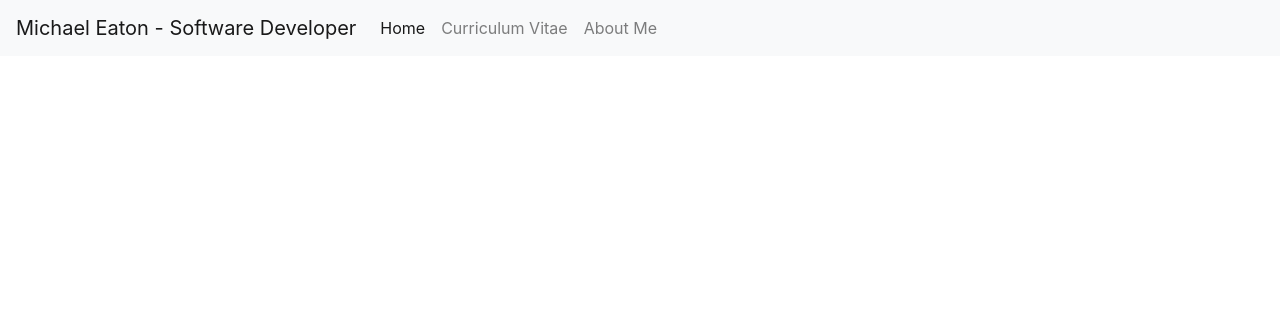
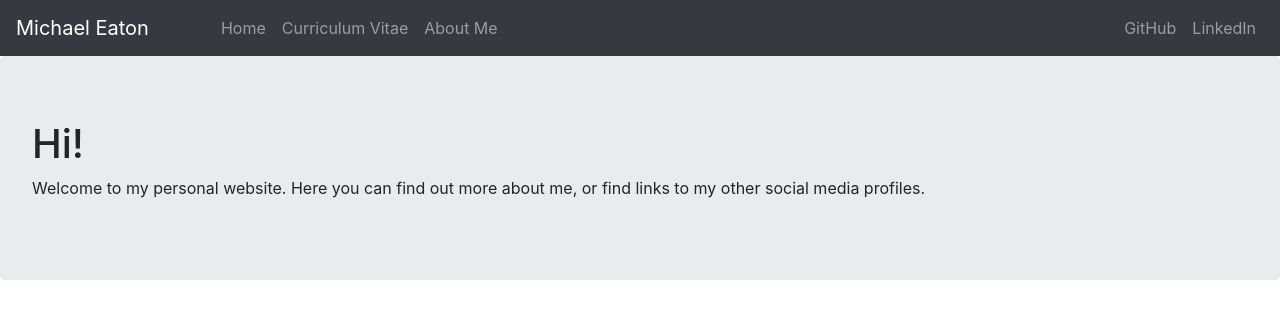
Before and after one commit to EatonGaming/Mikes-Website, a website: page index.html in a window 1280 px wide. Drawn offline with nearby package versions, Linux system fonts and the light colour scheme.

Commit message:
Navigation bar content.
Fill navigation bar with basic content, begin home page content implementation.

```diff
--- a/index.html
+++ b/index.html
@@ -9,15 +9,15 @@
     <title>Michael Eaton - Home</title>
 </head>
 <body>
-    <nav class="navbar navbar-expand-lg navbar-light bg-light">
-        <a class="navbar-brand" href="index.html">Michael Eaton - Software Developer</a>
+    <nav class="navbar navbar-expand-lg navbar-dark bg-dark">
+        <a href="#" class="navbar-brand">Michael Eaton</a>
         <button class="navbar-toggler" type="button" data-toggle="collapse" data-target="#navbarContent" aria-controls="navbarContent" aria-expanded="false" aria-label="Toggle navigation">
             <span class="navbar-toggler-icon"></span>
         </button>
-        <div class="collapse navbar-collapse" id="navbarContent">
-            <ul class="navbar-nav mr-auto">
-                <li class="nav-item active">
-                    <a class="nav-link" href="index.html">Home</a>
+        <div class="collaspe navbar-collapse" id="navbarContent">
+            <ul class="navbar-nav ml-5">
+                <li class="nav-item">
+                    <a class="nav-link" href="#">Home</a>
                 </li>
                 <li class="nav-item">
                     <a class="nav-link" href="#">Curriculum Vitae</a>
@@ -26,11 +26,22 @@
                     <a class="nav-link" href="#">About Me</a>
                 </li>
             </ul>
+            <ul class="navbar-nav ml-auto">
+                <li class="nav-item">
+                    <a class="nav-link">GitHub</a>
+                </li>
+                <li class="nav-item">
+                    <a class="nav-link">LinkedIn</a>
+                </li>
+            </ul>
         </div>
     </nav>
-
+    <div class="jumbotron">
+        <h1>Hi!</h1>
+        <p>Welcome to my personal website. Here you can find out more about me, or find links to my other social media profiles.</p>
+    </div>
     <script src="node_modules/jquery/dist/jquery.min.js" type="text/javascript" language="javascript"></script>
     <script src="node_modules/popper.js/dist/popper.min.js" type="text/javascript" language="javascript"></script>
-    <script src="node_modules/bootstrap/dist/js/bootstrap.min.js"></script>
+    <script src="node_modules/bootstrap/dist/js/bootstrap.min.js" type="text/javascript" language="javascript"></script>
 </body>
 </html>
```
